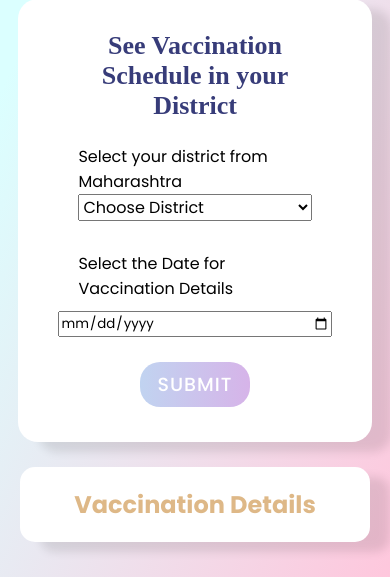
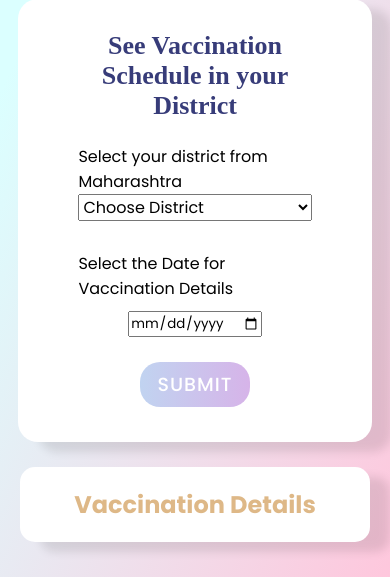
Before and after one commit to ProjectWebsite-Team/ProjectWebsite, a Flask app: page /vaccine-details in a window 390 px wide. Shown: the part 76-653 px from the top of the page. Run offline with Flask 2, Linux system fonts and the light colour scheme.

Commit message:
changes made to css of forms

```diff
--- a/static/css/vaccine-details.css
+++ b/static/css/vaccine-details.css
@@ -256,6 +256,9 @@ select {
     width: 107%;
     margin-top: 45px;
   }
+  #date {
+    align-self: center;
+  }
   .allcards {
     width: 106%;
     margin: 25px;
```
